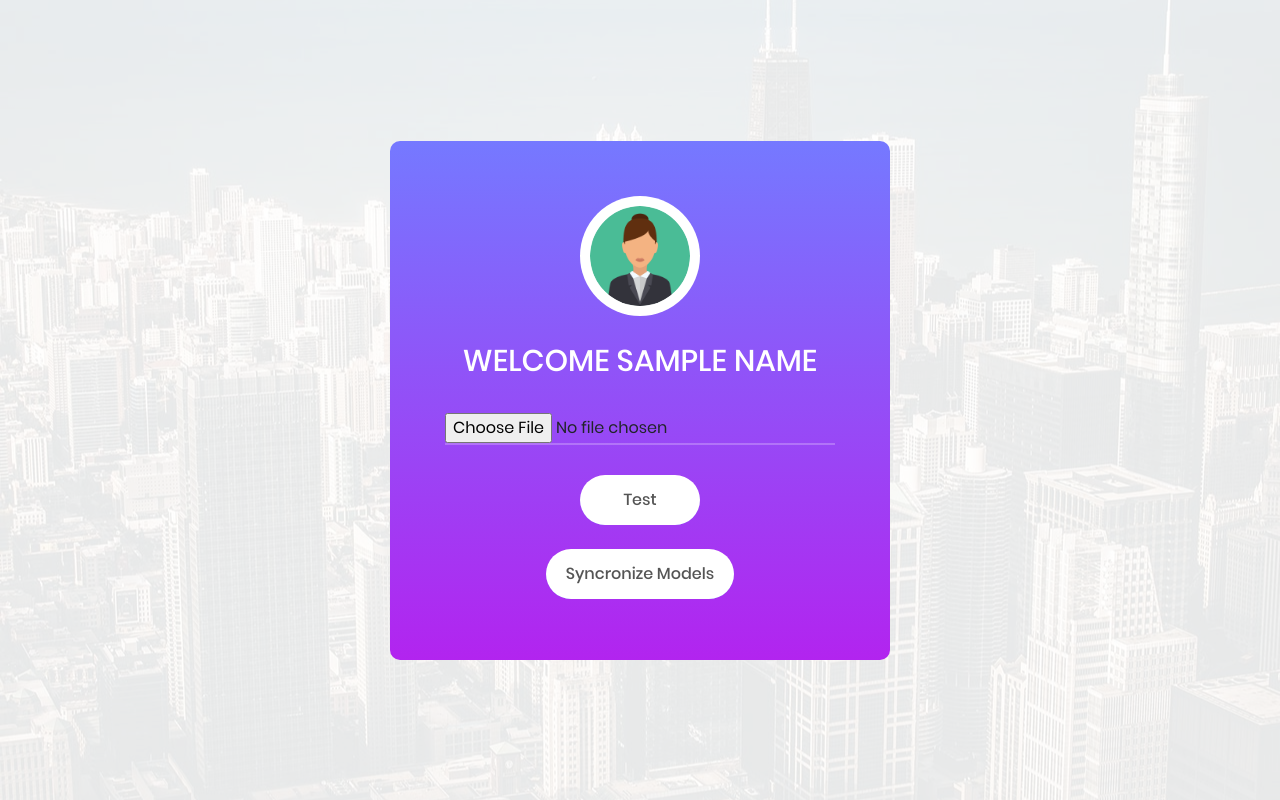
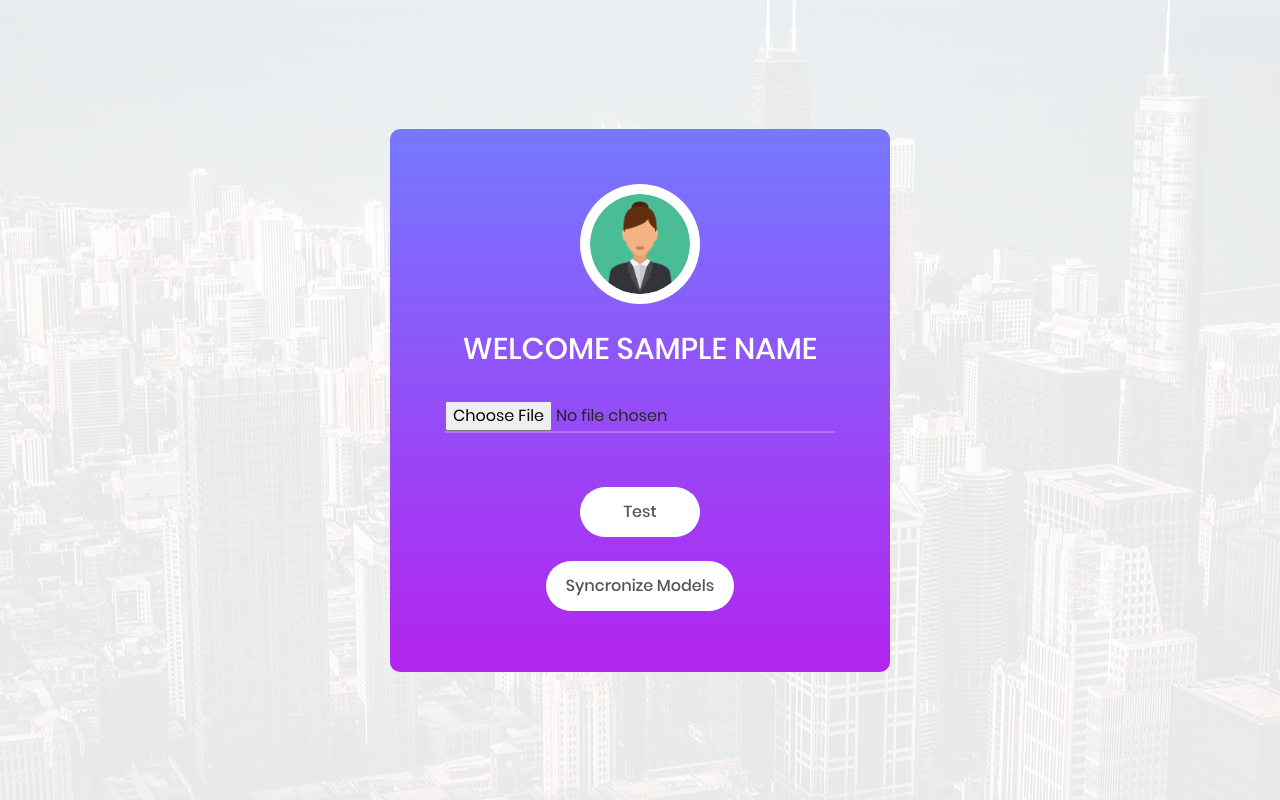
Before and after one commit to TEOTD/FP-Client, a Flask app: template templates/application.html in a window 1280 px wide. Run offline with Flask 2, Linux system fonts and the light colour scheme; the template is opened without the code that fills it: most values are stand-ins (such as "Sample title", 1, 10 or a date in 2020); some libraries are stand-ins or nearby versions.

Commit message:
Centered Image and added a little space betwwen test btn and image

```diff
--- a/templates/application.html
+++ b/templates/application.html
@@ -27,9 +27,11 @@
                         <input type = "file" name = "file" id="inputImage">
                     </div>
 
-                    <div class="continaer-login100-form-btn">
+                    <div class="profile-images" style="justify-content: center; display:flex;">
                         <img src="" class="img-style" id="img" />
                     </div>
+
+                    <br>
 
                     <div class="container-login100-form-btn">
                         <button class="login100-form-btn" id="testButton">
```
